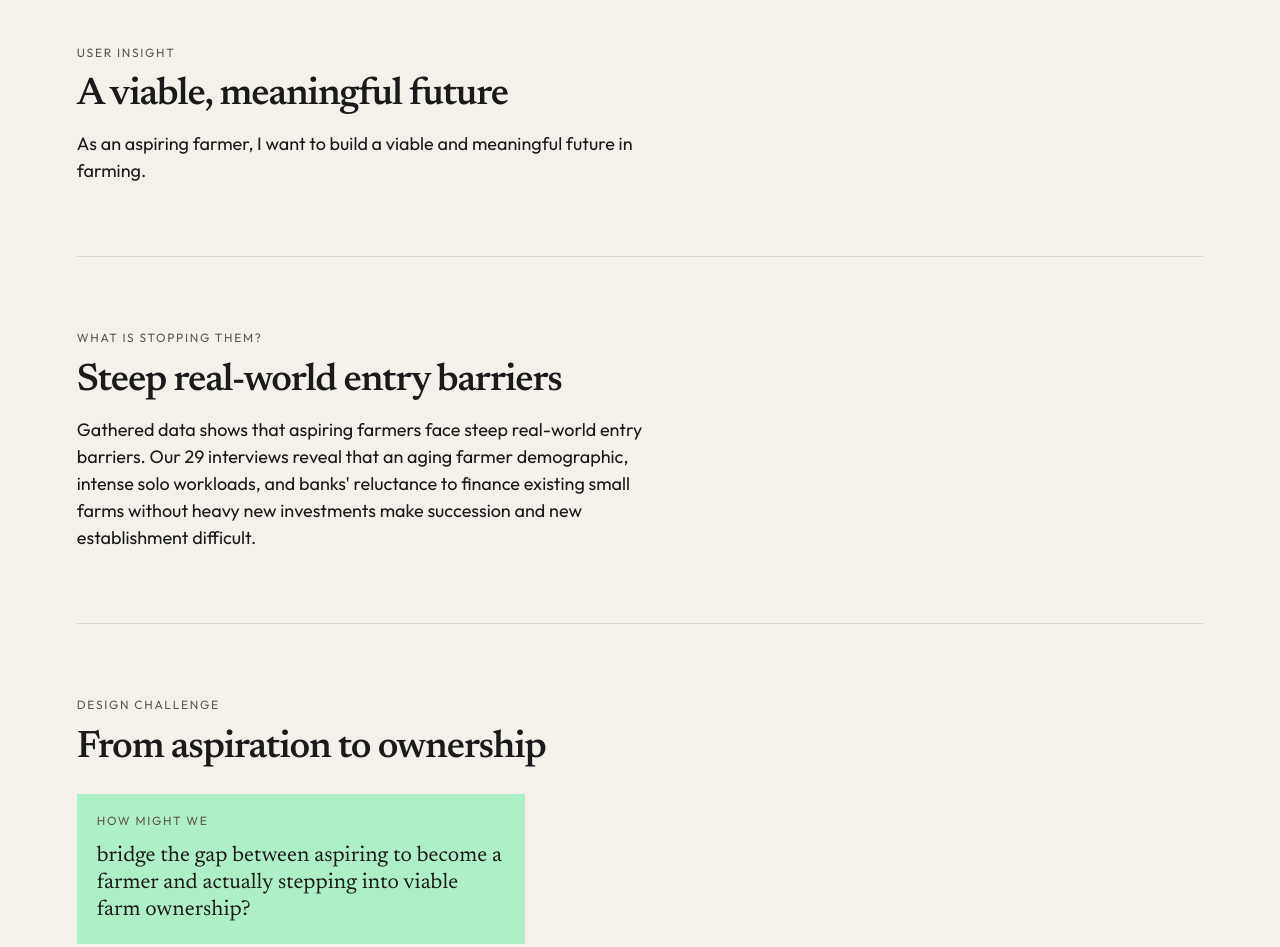
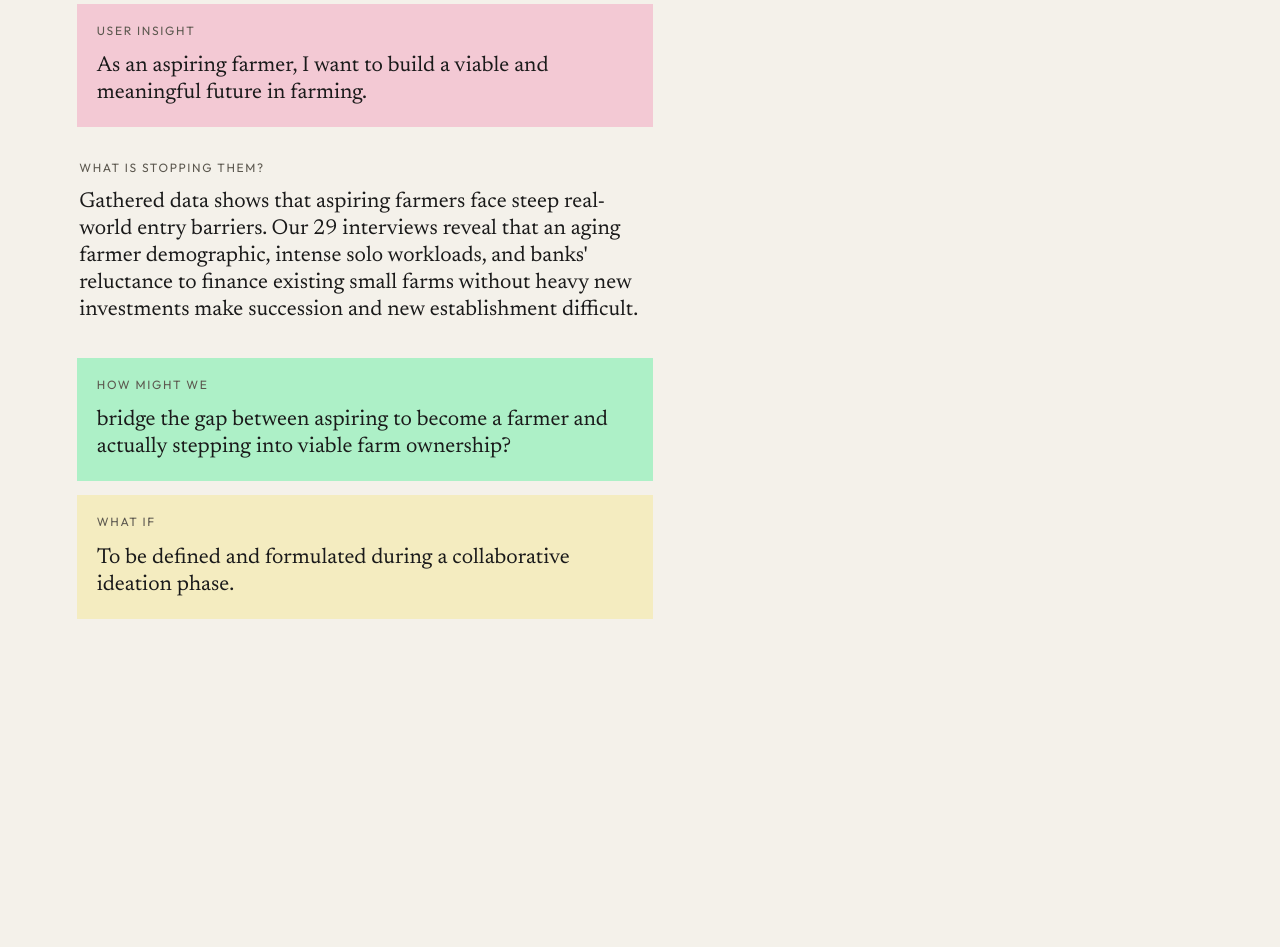
Before and after one commit to SolVikstrom/FarmToFutureNorth, a plain HTML site: page index.html in a window 1280 px wide. Shown: the part 511-1458 px from the top of the page. After the commit the page ends 1306 px from the top, so only its background shows below. Drawn offline with Linux system fonts and the light colour scheme.

Commit message:
Tighten opportunity briefs into pink, green, and yellow notes.

```diff
--- a/index.html
+++ b/index.html
@@ -40,42 +40,23 @@
         <h1>Next-Generation Farmers: Leadership &amp; Networking</h1>
       </section>
 
-      <section class="beat">
-        <div class="beat-copy">
-          <p class="kind">User insight</p>
-          <h2>A viable, meaningful future</h2>
+      <section class="brief-stack">
+        <aside class="insight">
+          <p class="insight-label">User insight</p>
           <p>As an aspiring farmer, I want to build a viable and meaningful future in farming.</p>
-        </div>
-      </section>
-
-      <section class="beat">
-        <div class="beat-copy">
-          <p class="kind">What is stopping them?</p>
-          <h2>Steep real-world entry barriers</h2>
+        </aside>
+        <div class="barrier">
+          <p class="barrier-label">What is stopping them?</p>
           <p>Gathered data shows that aspiring farmers face steep real-world entry barriers. Our 29 interviews reveal that an aging farmer demographic, intense solo workloads, and banks' reluctance to finance existing small farms without heavy new investments make succession and new establishment difficult.</p>
         </div>
-      </section>
-
-      <section class="beat">
-        <div class="beat-copy">
-          <p class="kind">Design challenge</p>
-          <h2>From aspiration to ownership</h2>
         <aside class="hmw">
           <p class="hmw-label">How might we</p>
           <p>bridge the gap between aspiring to become a farmer and actually stepping into viable farm ownership?</p>
         </aside>
-        </div>
-      </section>
-
-      <section class="beat">
-        <div class="beat-copy">
-          <p class="kind">What if</p>
-          <h2>Open for ideation</h2>
         <aside class="whatif">
           <p class="whatif-label">What if</p>
           <p>To be defined and formulated during a collaborative ideation phase.</p>
         </aside>
-        </div>
       </section>
     </article>
 
@@ -85,43 +66,24 @@
         <h1>Unleashing the Marketing Potential of Arctic Food</h1>
       </section>
 
-      <section class="beat">
-        <div class="beat-copy">
-          <p class="kind">User insight</p>
-          <h2>Expose the harvest</h2>
+      <section class="brief-stack">
+        <aside class="insight">
+          <p class="insight-label">User insight</p>
           <p>In my role as a primary and/or artisan producer, I want to expose my harvest to potential buyers, at the right time, in the right place, with the right story, so that it is easy for them to buy it.</p>
-        </div>
-      </section>
-
-      <section class="beat">
-        <div class="beat-copy">
-          <p class="kind">What is stopping them?</p>
-          <h2>Season and market out of sync</h2>
+        </aside>
+        <div class="barrier">
+          <p class="barrier-label">What is stopping them?</p>
           <p>Harvests and raw material supply arrive in bursts dictated by weather and season, whereas the market expects a steady supply.</p>
         </div>
-      </section>
-
-      <section class="beat">
-        <div class="beat-copy">
-          <p class="kind">Design challenge</p>
-          <h2>Buyers ready when producers sell</h2>
         <aside class="hmw" id="hmw-marketing">
           <p class="hmw-label">How might we</p>
           <p>increase the share of buyers ready to purchase right when producers need to sell?</p>
         </aside>
-        </div>
-      </section>
-
-      <section class="beat">
-        <div class="beat-copy">
-          <p class="kind">What if</p>
-          <h2>A unified motherstory</h2>
         <aside class="whatif">
           <p class="whatif-label">What if</p>
           <p>we developed a unified motherstory to showcase and highlight the critical importance of regional food resilience and the value of Arctic culinary craftsmanship.</p>
           <p>Anchored in a seasonal Arctic food calendar, it could be supported by three targeted understories to nudge everyday behaviors and shift the consumer mindset—driving purchase decisions, regulatory innovation, and new collaboration.</p>
         </aside>
-        </div>
       </section>
     </article>
 
--- a/styles.css
+++ b/styles.css
@@ -5,6 +5,7 @@
   --line: #ddd6c8;
   --mint: #adf0c7;
   --lemon: #f4ecc0;
+  --rose: #f3c9d4;
   --serif: "Newsreader", "Iowan Old Style", Georgia, serif;
   --sans: "Outfit", "Segoe UI", sans-serif;
 }
@@ -132,24 +133,58 @@ body.hold-effect .whatif.is-priority:hover { background: var(--lemon); }
   font-size: 1.05rem;
 }
 
+.brief-stack {
+  max-width: 36rem;
+  padding: 2rem 0 5rem;
+  display: flex;
+  flex-direction: column;
+  gap: 0.85rem;
+}
+
+.insight,
+.barrier,
+.brief-stack .hmw,
+.brief-stack .whatif {
+  margin-top: 0;
+  max-width: none;
+  padding: 1.15rem 1.25rem 1.25rem;
+}
+
+.insight {
+  background: var(--rose);
+}
+
+.barrier {
+  padding-left: 0.15rem;
+  padding-right: 0.15rem;
+}
+
+.insight-label,
+.barrier-label {
+  font-size: 0.75rem;
+  letter-spacing: 0.14em;
+  text-transform: uppercase;
+  color: var(--muted);
+  margin-bottom: 0.8rem;
+}
+
+.insight p:last-child,
+.barrier p:last-child {
+  font-family: var(--serif);
+  font-size: 1.35rem;
+  line-height: 1.25;
+}
+
+.whatif > p + p {
+  margin-top: 0.85rem;
+}
+
 #leadership .beat,
 #marketing .beat,
 #ai .beat,
 #hotel .beat,
 #sidestream .beat {
   grid-template-columns: minmax(0, 42rem);
-}
-
-#leadership .beat-copy > p + p,
-#marketing .beat-copy > p + p,
-#ai .beat-copy > p + p,
-#hotel .beat-copy > p + p,
-#sidestream .beat-copy > p + p {
-  margin-top: 1.15rem;
-}
-
-.whatif > p + p {
-  margin-top: 0.85rem;
 }
 
 main {
```
Lines whose indentation alone changed are shown as unchanged.
